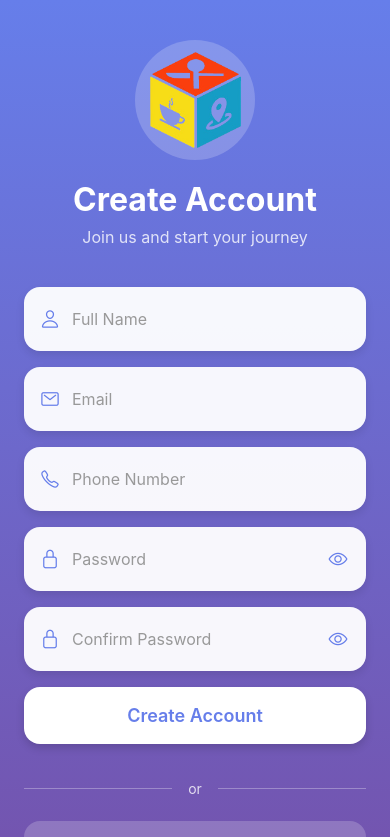
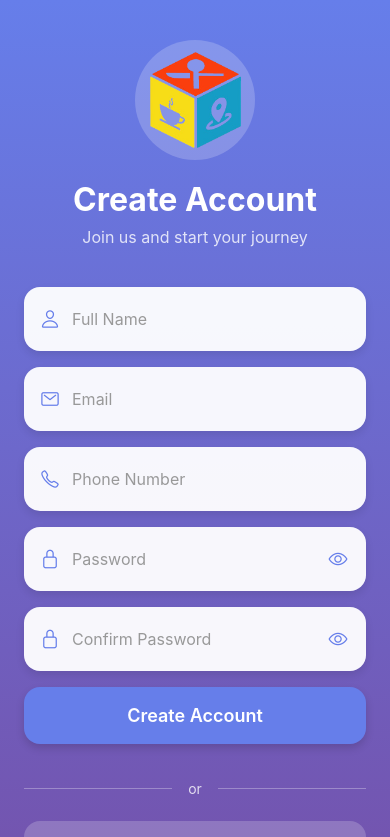
Before and after one commit to moranr123/Karetou, a React Native app in the folder Karetou/: screen /Signup in a window 390 px wide. Shown: the top 837 px of the page. Built offline with nearby package versions, Linux system fonts and the light colour scheme; no server answers; what expo-notifications, expo-web-browser would draw is missing.

Commit message:
UI: align regular user Login/Signup button styles with business screens (purple bg, white text)

```diff
--- a/Karetou/screens/userScreens/Login.tsx
+++ b/Karetou/screens/userScreens/Login.tsx
@@ -460,12 +460,10 @@ const styles = StyleSheet.create({
     elevation: 8,
   },
   loginButton: {
-    backgroundColor: '#fff',
+    backgroundColor: '#667eea',
   },
   signupButton: {
-    backgroundColor: 'transparent',
-    borderWidth: 2,
-    borderColor: '#fff',
+    backgroundColor: '#667eea',
   },
   buttonDisabled: {
     opacity: 0.6,
@@ -473,7 +471,7 @@ const styles = StyleSheet.create({
   buttonText: {
     fontSize: 18,
     fontWeight: '600',
-    color: '#667eea',
+    color: '#fff',
   },
   signupButtonText: {
     color: '#fff',
--- a/Karetou/screens/userScreens/SignupScreen.tsx
+++ b/Karetou/screens/userScreens/SignupScreen.tsx
@@ -412,7 +412,7 @@ const styles = StyleSheet.create({
     elevation: 8,
   },
   signupButton: {
-    backgroundColor: '#fff',
+    backgroundColor: '#667eea',
   },
   buttonDisabled: {
     opacity: 0.6,
@@ -420,7 +420,7 @@ const styles = StyleSheet.create({
   buttonText: {
     fontSize: 18,
     fontWeight: '600',
-    color: '#667eea',
+    color: '#fff',
   },
   divider: {
     flexDirection: 'row',
```
